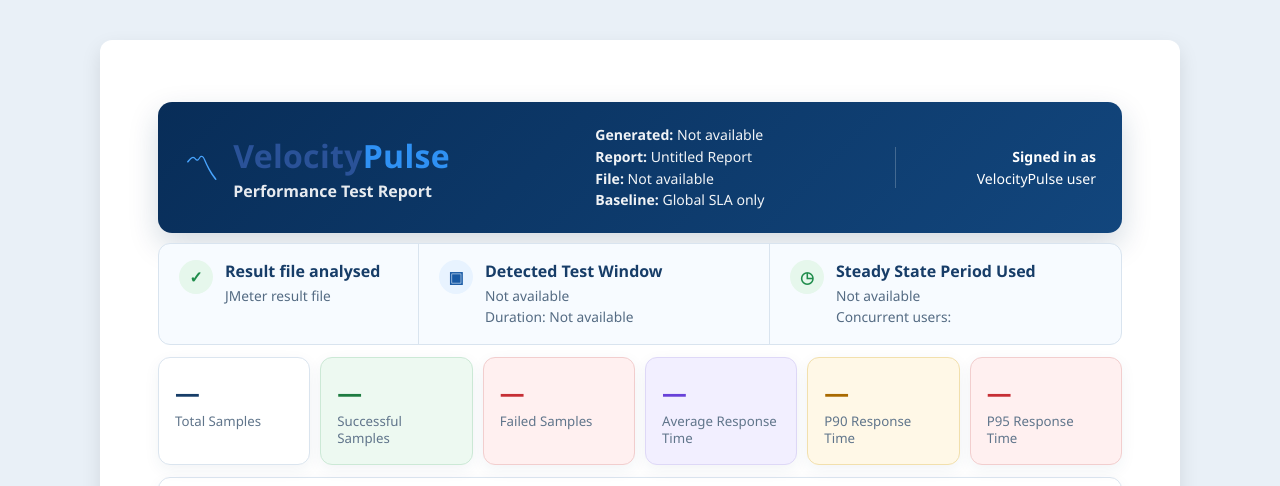
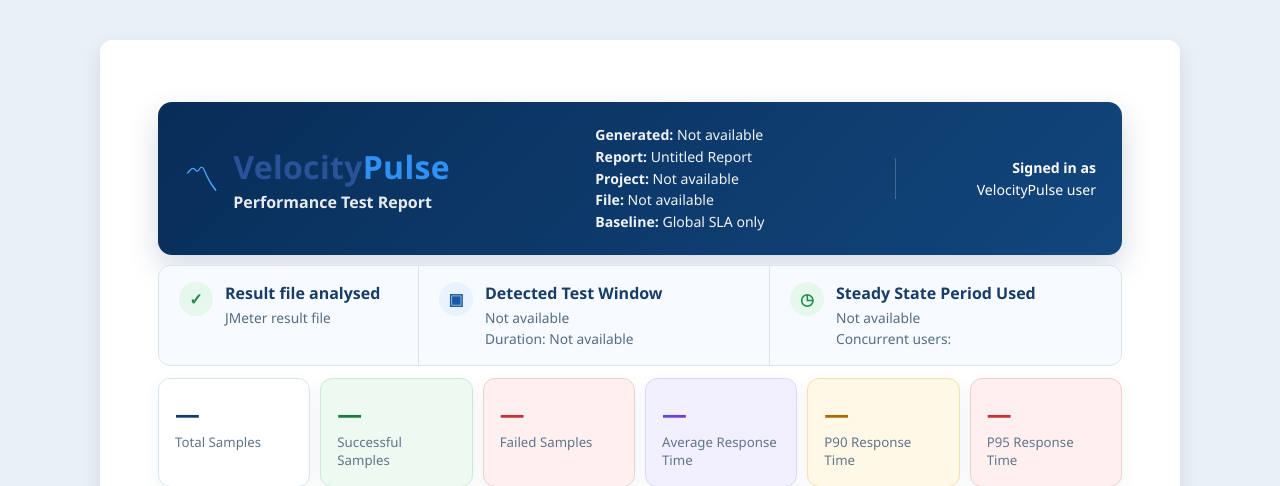
Before and after one commit to Sid147228/VelocityPulse_Full_Sep2026, a Python web app: template templates/report.html in a window 1280 px wide. Shown: the part 88-574 px from the top of the page. Run offline with Jinja, Linux system fonts and the light colour scheme; the template is opened without the code that fills it, so the values that code supplies are empty.

Commit message:
Show project identity on performance reports

```diff
--- a/templates/report.html
+++ b/templates/report.html
@@ -149,6 +149,7 @@
     <div class="hero-meta">
       <div><strong>Generated:</strong> {{ timestamp[:19].replace('T',' ') if timestamp else 'Not available' }}</div>
       <div><strong>Report:</strong> {{ report_name or file_name or 'Untitled Report' }}</div>
+      <div><strong>Project:</strong> {{ project_name or 'Not available' }}</div>
       <div><strong>File:</strong> {{ file_name or 'Not available' }}</div>
       {% if baseline_profile_id %}
       <div><strong>Baseline:</strong> Baseline {{ baseline_profile_id }}{% if baseline_profile_name and baseline_profile_name != ('Baseline ' ~ baseline_profile_id) %} — {{ baseline_profile_name }}{% endif %}</div>
```
